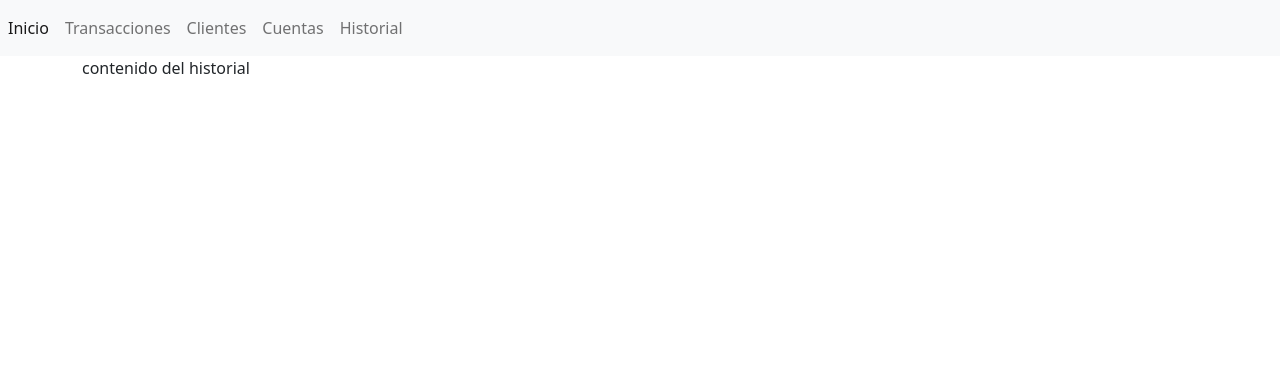
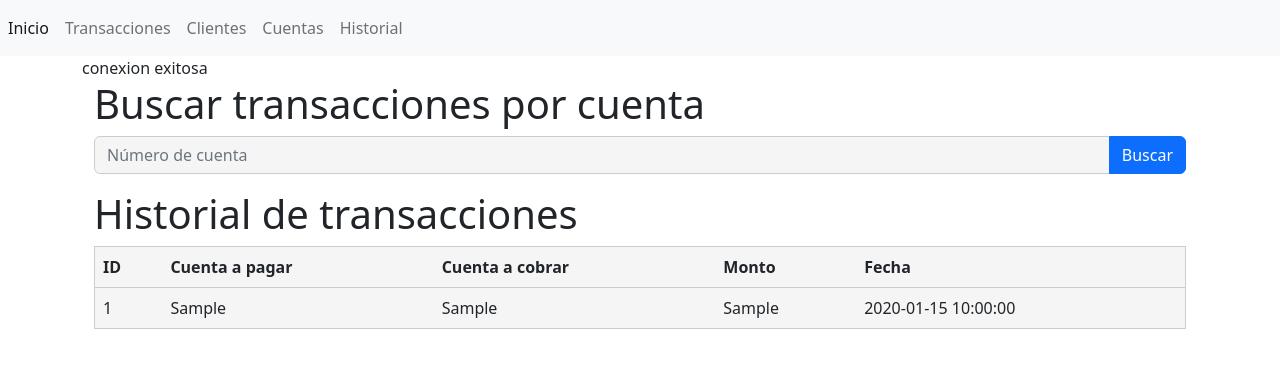
Before and after one commit to JaviBlaus/Sistemas-Op, a PHP site: page /Historial.php in a window 1280 px wide. Shown: the top 368 px of the page. Run offline with PHP 8.4, Linux system fonts and the light colour scheme; tables that the repository leaves empty or names only in its code hold one stand-in row (values such as "Sample post").

Commit message:
Update Historial.php

```diff
--- a/websito/secciones/Historial.php
+++ b/websito/secciones/Historial.php
@@ -1,3 +1,61 @@
-<?php include("../templates/cabecera.php");?>
-    contenido del historial
-<?php include("../templates/pie.php");?>
+<?php
+include("../templates/cabecera.php");
+include("../configuraciones/bd.php");
+
+$conexionBD = BD::crearInstancia();
+$cuenta = isset($_GET['cuenta']) ? $_GET['cuenta'] : '';
+
+if (!empty($cuenta)) {
+  $sql = "SELECT * FROM transacciones WHERE cta_paga_transa = :cuenta OR cta_cobra_transa = :cuenta";
+  $consulta = $conexionBD->prepare($sql);
+  $consulta->bindValue(':cuenta', $cuenta);
+} else {
+  $sql = "SELECT * FROM transacciones";
+  $consulta = $conexionBD->prepare($sql);
+}
+
+$consulta->execute();
+$resultado = $consulta->fetchAll(PDO::FETCH_ASSOC);
+?>
+
+<div class="container">
+  <h1>Buscar transacciones por cuenta</h1>
+
+  <form action="Historial.php" method="GET" class="mb-3">
+    <div class="input-group">
+      <input type="text" class="form-control" style="background-color: #f5f5f5; border: 1px solid #ccc" name="cuenta" placeholder="Número de cuenta">
+      <button class="btn btn-primary" type="submit">Buscar</button>
+    </div>
+  </form>
+</div>
+
+<div class="container">
+  <h1>Historial de transacciones</h1>
+
+  <table class="table" style="background-color: #f5f5f5; border: 1px solid #ccc;">
+    <thead>
+      <tr>
+        <th>ID</th>
+        <th>Cuenta a pagar</th>
+        <th>Cuenta a cobrar</th>
+        <th>Monto</th>
+        <th>Fecha</th>
+      </tr>
+    </thead>
+    <tbody>
+      <?php foreach ($resultado as $row) : ?>
+        <tr>
+          <td><?php echo $row['id_transa']; ?></td>
+          <td><?php echo $row['cta_paga_transa']; ?></td>
+          <td><?php echo $row['cta_cobra_transa']; ?></td>
+          <td><?php echo $row['monto_transa']; ?></td>
+          <td><?php echo $row['fecha_transa']; ?></td>
+        </tr>
+      <?php endforeach; ?>
+    </tbody>
+  </table>
+</div>
+
+<?php
+include("../templates/pie.php");
+?>
```
